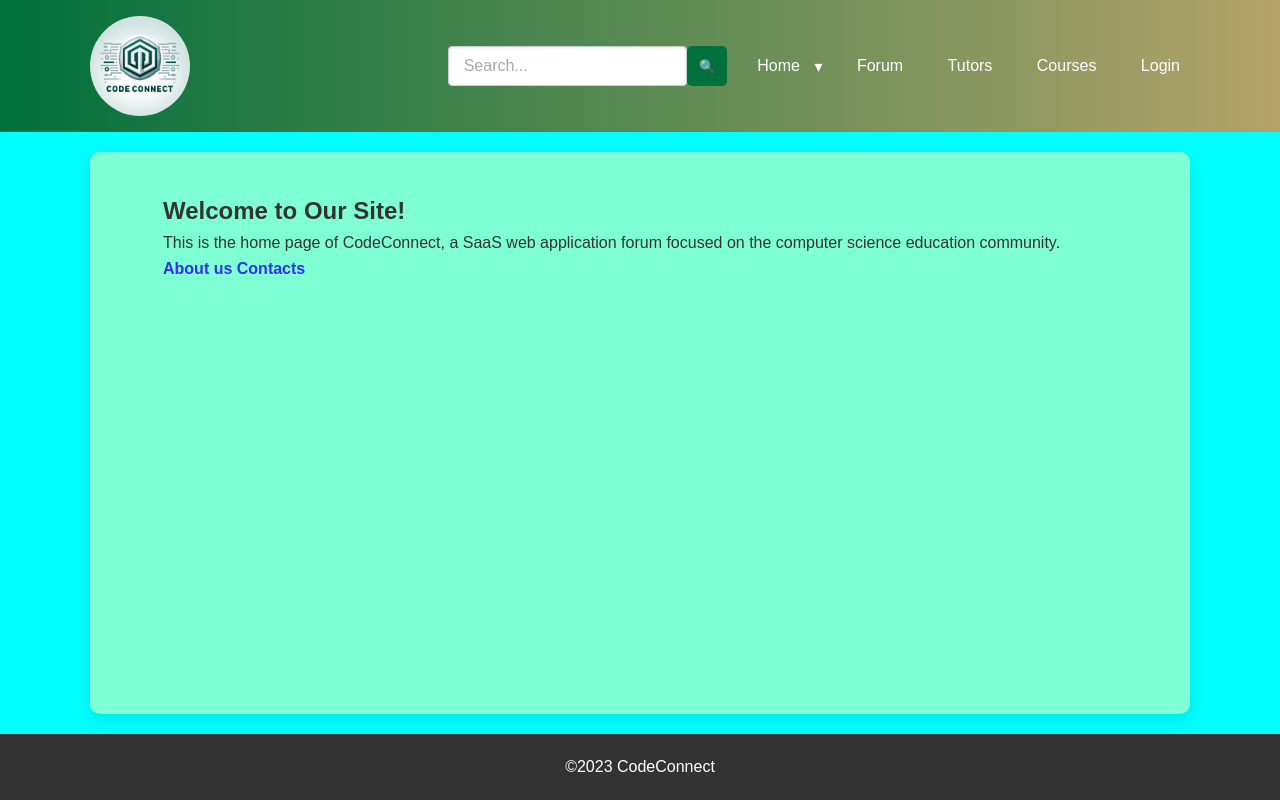
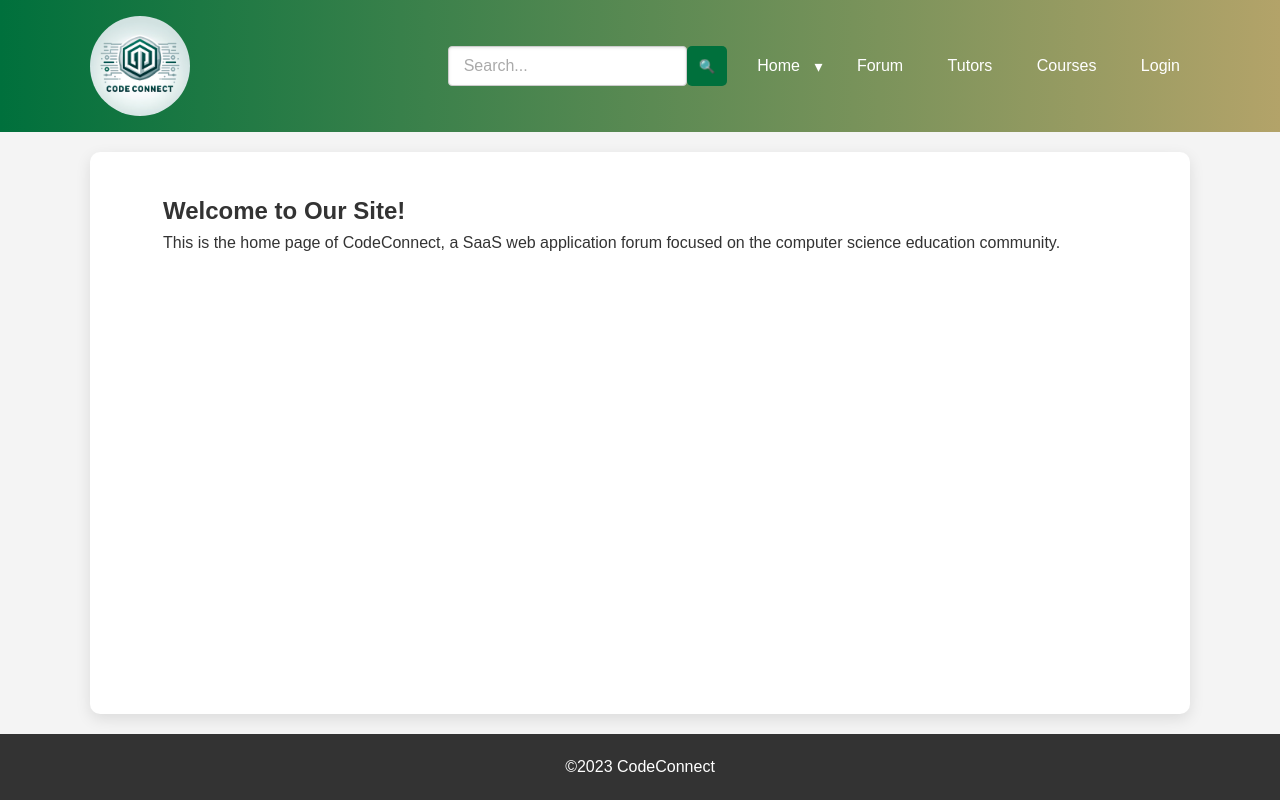
Before and after one commit to UberCoderHyde/3135-Final-Project, a Flask app: page / in a window 1280 px wide. Run offline with Flask 3, Linux system fonts and the light colour scheme.

Commit message:
Fixed issues that was caused by former teammates

```diff
--- a/app/main/templates/main/about.html
+++ b/app/main/templates/main/about.html
@@ -1,13 +1,8 @@
 {% extends 'base.html' %}
-
-<h1 style="color: cadetblue; font-family: 'Trebuchet MS', 'Lucida Sans Unicode', 'Lucida Grande', 'Lucida Sans', Arial, sans-serif;">About</h1>
-
 {% block content %}
-<body style="background-color: greenyellow;"></body>
 <main class="container">
     <div class="container">
         <h1>About Our Site</h1>
-    <!-- Additional content for your home page goes here -->
         <p>For (target customer): For groups of computer science students and educators who frequently engage in knowledge exchange and seek tutoring services.</p>
         <p>Who (statement of the need or opportunity): These users require a dedicated platform that allows for easy searching, offering, and scheduling of tutoring sessions, as well as a space to create discussions, share resources, and provide feedback.</p>
         <p>The (product name) is a (product category): CodeConnect is a SaaS web application forum focused on the computer science education community.</p>
@@ -15,7 +10,6 @@
         <p>Unlike (primary competitive alternative): Unlike general-purpose forums, CodeConnect is specifically designed for computer science students and integrates a marketplace for tutoring, facilitating a seamless connection between students and tutors.</p>
         <p>Our product (statement of primary differentiation): Our product offers a modern and intuitive user interface with secure user session management, CRUD resources for profiles, posts, and comments, multiple views for interaction, dynamic content loading, and a comprehensive testing suite, ensuring an engaging, reliable, and user-friendly experience.</p>
         <p>Metrics of Success: The success of CodeConnect will be measured by high user engagement in posts and tutoring sessions, steady user growth with low churn rates, and strong positive feedback indicated by user surveys and high net promoter scores.</p>
-    <a href="/app/main/templates/main/home.html">Home</a>
     </div>
 </main>
 {% endblock %}
--- a/app/main/templates/main/home.html
+++ b/app/main/templates/main/home.html
@@ -1,18 +1,11 @@
 {% extends 'base.html' %}
 
-<h1 style="color: blue; font-family: 'Lucida Sans', 'Lucida Sans Regular', 'Lucida Grande', 'Lucida Sans Unicode', Geneva, Verdana, sans-serif;"> CodeConnect </h1>
 
 {% block content %}
-<body style="background-color: aqua;">
-
-</body>
-<main class="container", style="background-color: aquamarine;">
+<main class="container">
     <div class="container">
         <h2>Welcome to Our Site!</h2>
         <p>This is the home page of CodeConnect, a SaaS web application forum focused on the computer science education community.</p>
-        <!-- Additional content for your home page goes here -->
-        <a href="/app/main/templates/main/about.html">About us</a>
-        <a href="/app/main/templates/main/contact.html">Contacts</a>
     </div>
 </main>
 {% endblock %}
```
Also changed, not shown: app/main/templates/main/contact.html (+3 -5 lines), app/app.db. Lines whose indentation alone changed are shown as unchanged.
